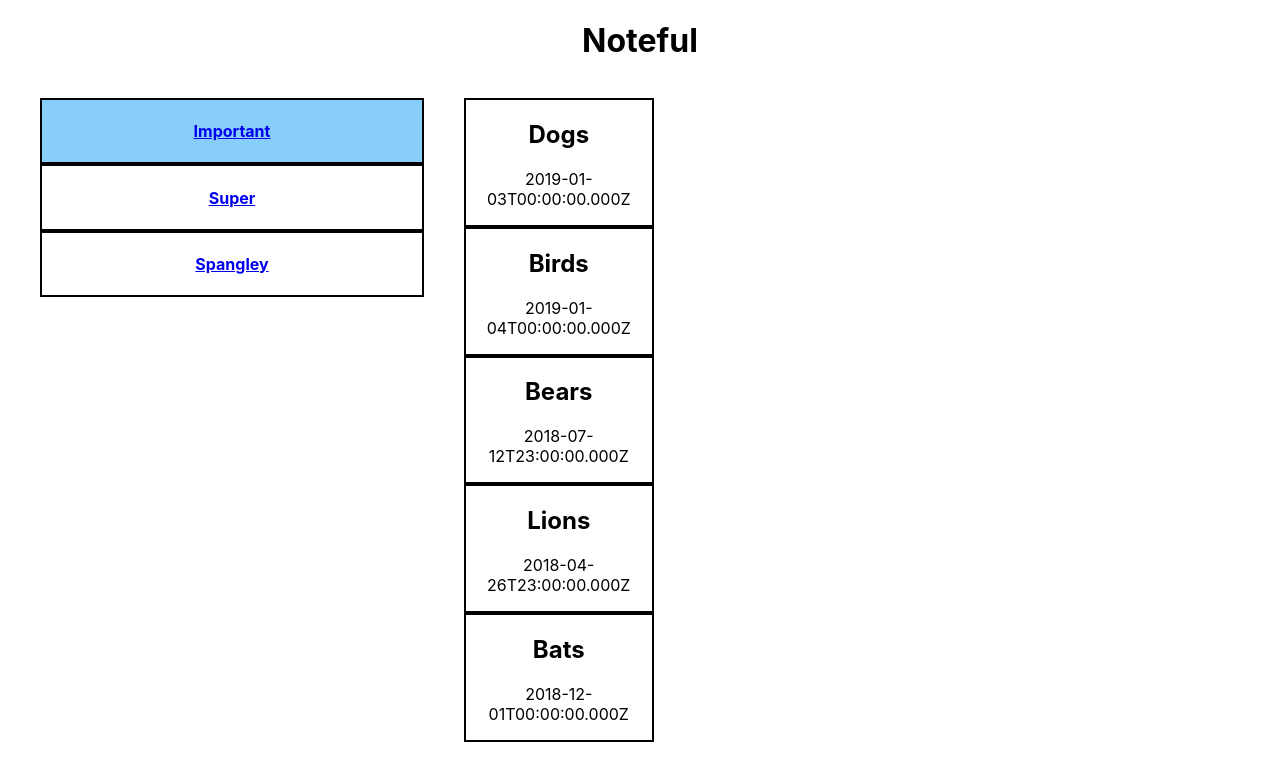
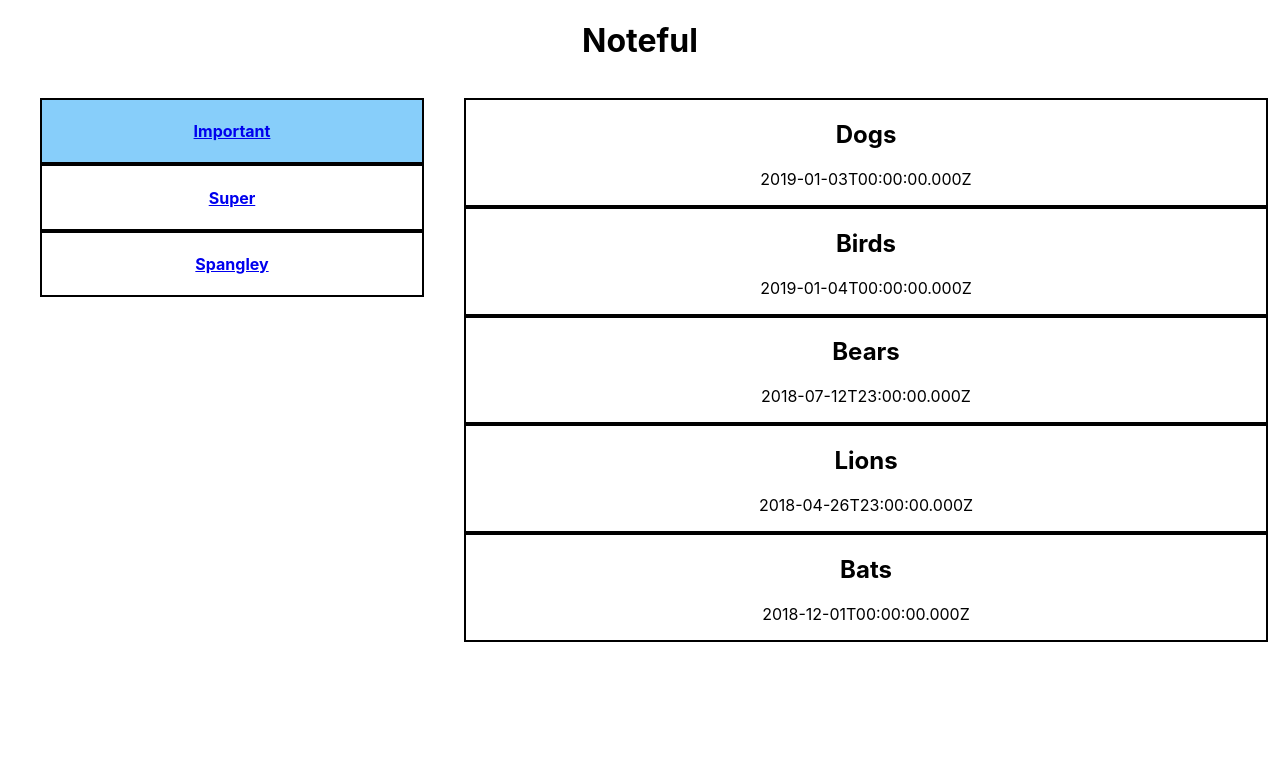
Before and after one commit to thinkful-ei-jaguar/noteful-amber-kraig, a React (Create React App) app: page /folder/b0715efe-ffaf-11e8-8eb2-f2801f1b9fd1 in a window 1280 px wide. Shown: the top 780 px of the page. Built offline with nearby package versions, Linux system fonts and the light colour scheme.

Commit message:
edit width property

```diff
--- a/src/App.css
+++ b/src/App.css
@@ -49,6 +49,6 @@ background:lightskyblue;
 }
 
 .filtered-folders{
-  width:85%;
+  width:800px;
   border:2px solid black;
 }
```
